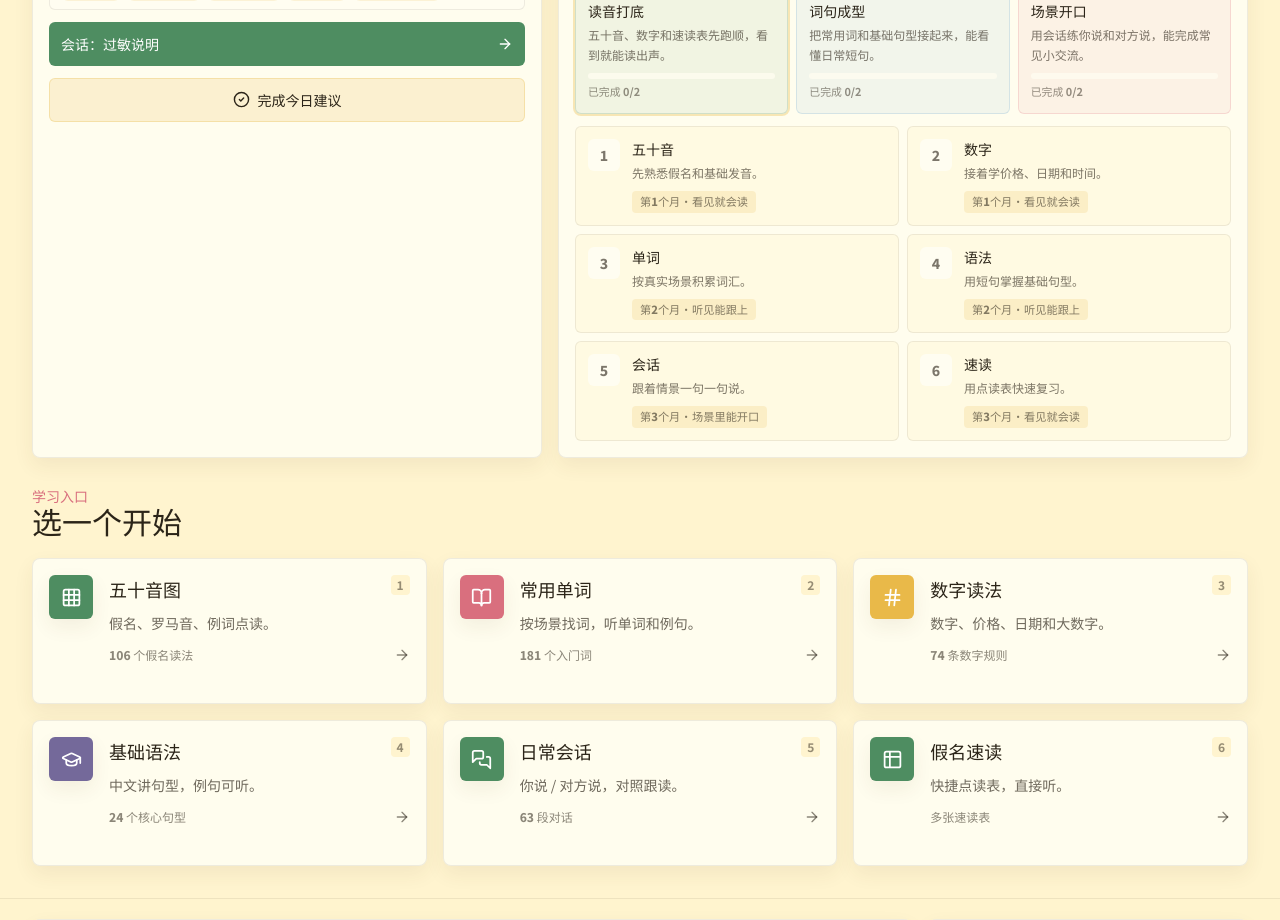
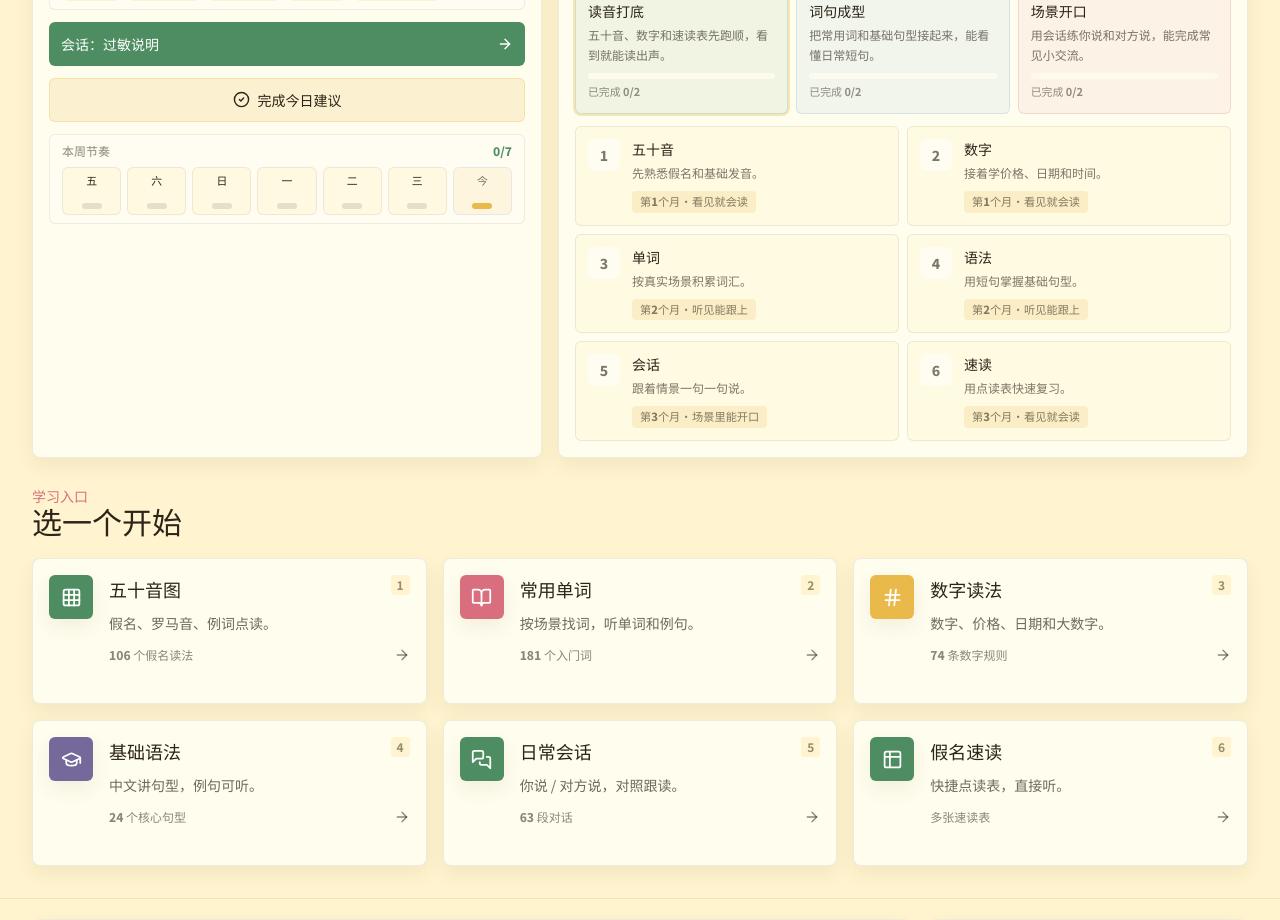
Before and after one commit to marksui/nihongo-learning, a React (Vite) app: page / in a window 1280 px wide. Shown: the part 800-1720 px from the top of the page. Built offline with nearby package versions, Linux system fonts and the light colour scheme.

Commit message:
Show weekly learning rhythm

```diff
--- a/src/pages/Home.tsx
+++ b/src/pages/Home.tsx
@@ -28,6 +28,7 @@ import type { PageKey } from "../components/Navbar";
 import {
   getDailyCompletionStats,
   getSeenContentStats,
+  getWeeklyCompletionDays,
   isTodaySuggestionDone,
   markTodaySuggestionDone,
   readLearningProgress,
@@ -133,6 +134,8 @@ const Home = ({ onNavigate, onSpeak }: HomeProps) => {
   const todayDone = isTodaySuggestionDone(progress);
   const dailyStats = getDailyCompletionStats(progress);
   const seenStats = getSeenContentStats(progress);
+  const weekDays = getWeeklyCompletionDays(progress);
+  const weeklyDoneCount = weekDays.filter((day) => day.done).length;
   const todayContentSeen = todayContentIds.every((id) => progress.seenContentIds.includes(id));
   const todayFullyDone = todayDone && todayContentSeen;
   const viewedPages = new Set(progress.viewedPages);
@@ -379,6 +382,36 @@ const Home = ({ onNavigate, onSpeak }: HomeProps) => {
               </div>
             </div>
           ) : null}
+          <div className="mt-3 rounded-md border border-ink/8 bg-paper px-3 py-2">
+            <div className="flex items-center justify-between gap-3">
+              <p className="text-xs font-bold text-ink/55">本周节奏</p>
+              <p className="text-xs font-extrabold text-matcha">{weeklyDoneCount}/7</p>
+            </div>
+            <div className="mt-2 grid grid-cols-7 gap-1.5">
+              {weekDays.map((day) => (
+                <div
+                  key={day.dateKey}
+                  className={`grid min-h-12 place-items-center rounded-md border px-1 text-[0.68rem] font-extrabold transition ${
+                    day.done
+                      ? "border-matcha/24 bg-matcha/12 text-matcha"
+                      : day.isToday
+                        ? "border-yuzu/32 bg-yuzu/12 text-ink/62"
+                        : "border-ink/8 bg-rice/45 text-ink/44"
+                  }`}
+                  aria-label={`${day.isToday ? "今天" : `周${day.label}`}：${day.done ? "已完成" : "待完成"}`}
+                  title={`${day.dateKey} ${day.done ? "已完成" : "待完成"}`}
+                >
+                  <span>{day.label}</span>
+                  <span
+                    className={`mt-1 h-1.5 w-5 rounded-full ${
+                      day.done ? "bg-matcha" : day.isToday ? "bg-yuzu" : "bg-ink/12"
+                    }`}
+                    aria-hidden="true"
+                  />
+                </div>
+              ))}
+            </div>
+          </div>
         </LearningCard>
 
         <LearningCard className="p-4">
--- a/src/utils/progress.ts
+++ b/src/utils/progress.ts
@@ -93,6 +93,25 @@ export const getSeenContentStats = (progress: LearningProgress) => ({
   totalSeen: new Set(progress.seenContentIds.filter(Boolean)).size,
 });
 
+const weekDayLabels = ["日", "一", "二", "三", "四", "五", "六"];
+
+export const getWeeklyCompletionDays = (progress: LearningProgress, date = new Date()) => {
+  const doneDates = new Set(progress.dailyDoneDates.filter(Boolean));
+
+  return Array.from({ length: 7 }, (_, index) => {
+    const day = addDays(date, index - 6);
+    const dateKey = getDateKey(day);
+    const isToday = index === 6;
+
+    return {
+      dateKey,
+      done: doneDates.has(dateKey),
+      isToday,
+      label: isToday ? "今" : weekDayLabels[day.getDay()],
+    };
+  });
+};
+
 export const markTodaySuggestionDone = (contentIds: string[] = [], date = new Date()) => {
   const progress = readLearningProgress();
   const dateKey = getDateKey(date);
```
